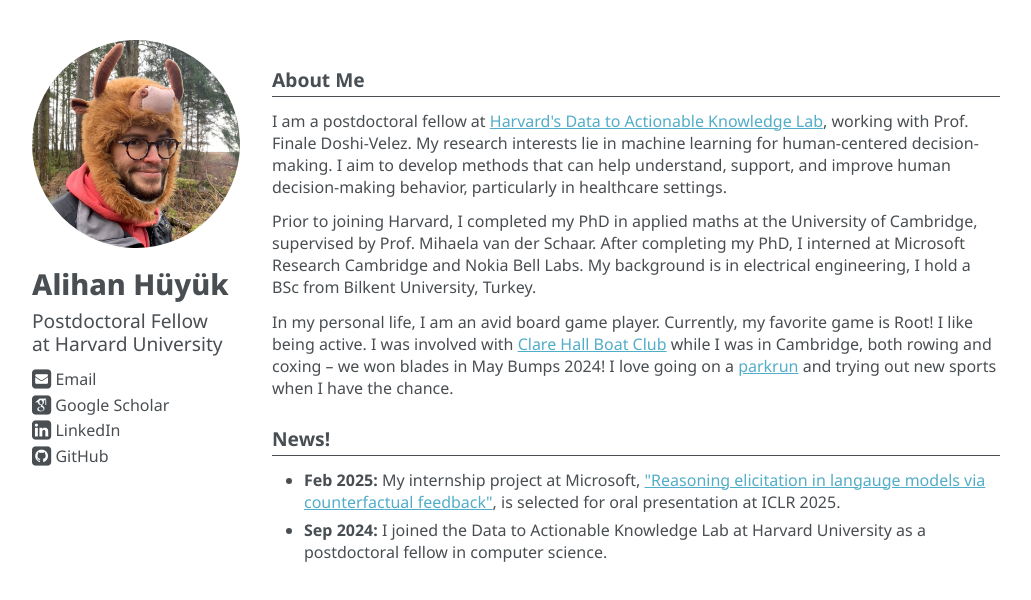
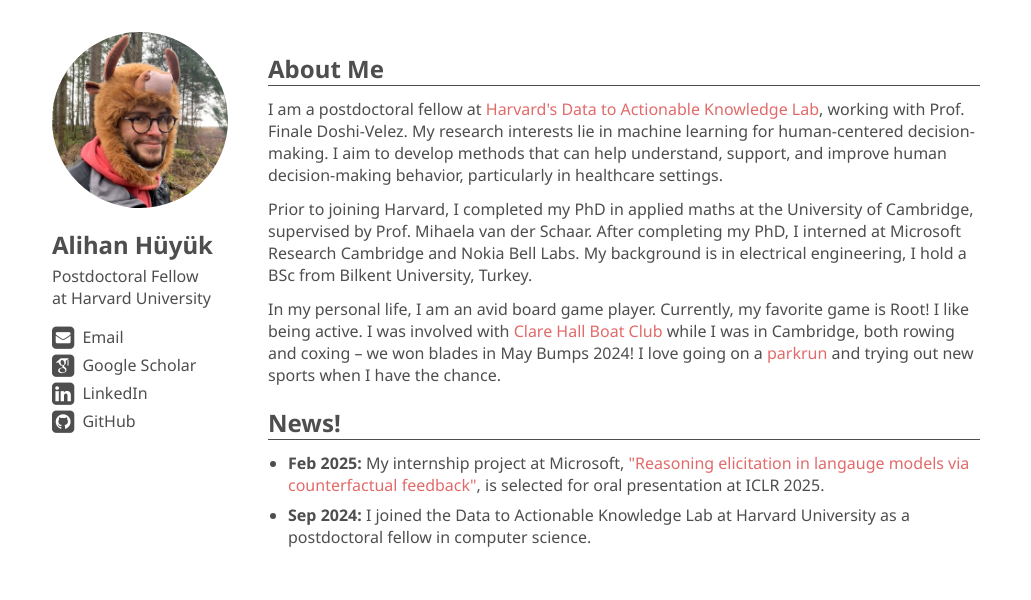
Before and after one commit to alihanhyk/alihanhyk.github.io, a plain HTML site: page index.html in a window 1280 px wide. Shown: the whole page, without its empty margins (124-1155 px from the left). Drawn offline with Linux system fonts and the light colour scheme; files whose address does not match are found by name.

Commit message:
alternative mobile desing, pink links

```diff
--- a/index.html
+++ b/index.html
@@ -3,7 +3,7 @@
         <title>Alihan H&uuml;y&uuml;k</title>
         <meta name="viewport" content="width=device-width, initial-scale=1">
         <link rel="stylesheet" href="style.css">
-        <link rel="stylesheet" href="https://fonts.googleapis.com/css?family=Noto+Sans:400,700,800">
+        <link rel="stylesheet" href="https://fonts.googleapis.com/css?family=Noto+Sans:400,700">
         <link rel="stylesheet" href="src/fontawesome/css/fontawesome.min.css">
         <link rel="stylesheet" href="src/academicons/css/academicons.min.css">
         <script>
@@ -17,23 +17,18 @@
     <body>
         <div class="wrapper">
             <div class="avatar">
-                <div class="avatar-photo">
-                    <img src="res/photo.jpg">
-                </div>
-                <div class="avatar-content">
-                    <h1>Alihan H&uuml;y&uuml;k</h1>
-                    <h2>Postdoctoral&nbsp;Fellow at&nbsp;Harvard<span>&nbsp;University</span></h2>
-                    <h3>
-                        <a target="_blank" href="" id="email"><i class="fa fa-envelope-square"></i><span>&nbsp;<span>Email</span></span></a><!--
-                        --><a target="_blank" href="https://scholar.google.com/citations?user=EMq6KwMAAAAJ"><i class="ai ai-google-scholar-square"></i><span>&nbsp;<span>Google Scholar</span></span></a><!--
-                        --><a target="_blank" href="https://www.linkedin.com/in/alihanhyk"><i class="fa fa-linkedin-square"></i><span>&nbsp;<span>LinkedIn</span></span></a><!--
-                        --><a target="_blank" href="https://github.com/alihanhyk"><i class="fa fa-github-square"></i><span>&nbsp;<span>GitHub</span></span></a>
-                    </h3>
-                </div>
+                <img src="res/photo.jpg">
+                <h1>Alihan&nbsp;H&uuml;y&uuml;k</h1>
+                <h2>Postdoctoral&nbsp;Fellow at&nbsp;Harvard<span>&nbsp;University</span></h2>
+                <h3>
+                    <a target="_blank" href="" id="email"><i class="fa fa-envelope-square"></i><span>&nbsp;<span>Email</span></span></a>
+                    <a target="_blank" href="https://scholar.google.com/citations?user=EMq6KwMAAAAJ"><i class="ai ai-google-scholar-square"></i><span>&nbsp;<span>Google Scholar</span></span></a>
+                    <a target="_blank" href="https://www.linkedin.com/in/alihanhyk"><i class="fa fa-linkedin-square"></i><span>&nbsp;<span>LinkedIn</span></span></a>
+                    <a target="_blank" href="https://github.com/alihanhyk"><i class="fa fa-github-square"></i><span>&nbsp;<span>GitHub</span></span></a>
+                </h3>
             </div>
             <div class="content">
-                <h2>About Me</h2>
-                <hr>
+                <h1>About Me</h1>
                 <p>
                     I am a postdoctoral fellow at <a target="_blank" href="https://dtak.github.io">Harvard's Data to Actionable Knowledge Lab</a>, working with Prof. Finale Doshi-Velez.
                     My research interests lie in machine learning for human-centered decision-making.
@@ -51,8 +46,7 @@
                     I was involved with <a target="_blank" href="https://www.clarehall.cam.ac.uk/chbc/">Clare Hall Boat Club</a> while I was in Cambridge, both rowing and coxing &ndash; we won blades in May Bumps 2024!
                     I love going on a <a target="_blank" href="https://www.parkrun.com">parkrun</a> and trying out new sports when I have the chance.
                 </p>
-                <h2>News!</h2>
-                <hr>
+                <h1>News!</h1>
                 <ul>
                     <li><b>Feb 2025:</b> My internship project at Microsoft, <a target="_blank" href="https://openreview.net/forum?id=VVixJ9QavY">"Reasoning elicitation in langauge models via counterfactual feedback"</a>, is selected for oral presentation at ICLR 2025.</li>
                     <li><b>Sep 2024:</b> I joined the Data to Actionable Knowledge Lab at Harvard University as a postdoctoral fellow in computer science.</li>
--- a/style.css
+++ b/style.css
@@ -1,56 +1,53 @@
 * { margin: 0; padding: 0; box-sizing: border-box; }
 
-hr { border: none; height: 1px; color: #494e52; background-color: #494e52; }
-p, h1, h2, h3, ul { color: #494e52; font-family: "Noto Sans", sans-serif; }
-a { color: #52adc8; }
+p, h1, h2, h3, ul { color: #4E4E4E; font-family: "Noto Sans", sans-serif; }
+p, ul { font-size: 1rem; margin-top: 0.75rem; }
+h1 { font-size: 1.5rem; margin-top: 1.25rem; }
+h2, h3 { font-size: 1.25rem; margin-top: 1rem; }
+
+a { color: #E26A6A; text-decoration: none; }
+a:hover { text-decoration: underline; }
 
 div.wrapper {
     min-width: 360px;
     max-width: 720px;
     margin-left: auto;
     margin-right: auto;
-    margin-top: 2rem;
-    margin-bottom: 3rem;
     padding-left: 1rem;
     padding-right: 1rem;
+    margin-top: 2rem;
+    margin-bottom: 2.5rem;
 }
 
-div.avatar { display: flex; align-items: center; }
-div.avatar-photo { width: 6rem; }
-div.avatar-photo > img { width: 100%; aspect-ratio: 1 !important; border-radius: 50%; object-fit: cover;}
-div.avatar-content { flex: 1; margin-left: 1rem; }
-div.avatar-content > h1 { font-size: 1.8rem; font-weight: 800;}
-div.avatar-content > h2 { font-size: 1rem; font-weight: normal; line-height: 1.2; }
-div.avatar-content > h2 > span { display: none; }
-div.avatar-content > h3 { font-size: 2.2rem; font-weight: normal; margin-top: 0.4rem; }
-div.avatar-content > h3 > a { margin-left: 0.6rem; color: inherit; text-decoration: none; display: inline-block;}
-div.avatar-content > h3 > a:first-of-type { margin-left: 0; }
-div.avatar-content > h3 > a > span { display: none; }
+div.avatar { display: flex; flex-direction: column; align-items: center; }
+div.avatar > img { width: 11rem; aspect-ratio: 1 !important; object-fit: cover; border-radius: 50%; }
+div.avatar > h1 { font-size: 1.5rem; margin-top: 0.75rem; font-weight: bold; }
+div.avatar > h2 { font-size: 1rem; margin-top: 0; font-weight: normal; }
+div.avatar > h2 > span { display: none; }
+div.avatar > h3 { font-size: 1rem; margin-top: 0.5rem; font-weight: normal; }
+div.avatar > h3 > a { color: inherit; text-decoration: none; }
+div.avatar > h3 > a > i { font-size: 2.75rem; display: inline-block; margin-left: 0.25rem;}
+div.avatar > h3 > a:first-of-type > i { margin-left: 0;}
+div.avatar > h3 > a > span { display: none; }
+div.avatar > h3 > a > span > span:hover { text-decoration: underline; }
 
+div.content > h1 { border-bottom: 1px solid;}
+div.content > ul {margin-left: 1.25rem; }
+div.content > ul > li { margin-top: 0.5rem; }
 
-div.content > h2 { font-size: 1.2rem; font-weight: 600; margin-top: 1.6rem; margin-bottom: 0.2rem; }
-div.content > p { margin-top: 0.8rem; }
-div.content > ul { margin-top: 0.8rem; padding-left: 2rem; }
-div.content > ul > li { margin-top: 0.4rem; }
-
-@media (min-width: 720px){
-    div.wrapper { display: flex; align-items: flex-start; margin-top: 2.5rem; }
-    div.avatar { width: 11rem; display: block; }
-    div.avatar-photo { width: 100%; }
-    div.avatar-content { margin-left: 0; }
-    div.avatar-content > h1 { font-size: 1.5rem; margin-top: 1rem; }
-    div.avatar-content > h2 { font-size: 1.2rem; margin-top: 0.4rem; }
-    div.avatar-content > h3 { font-size: 1rem; margin-top: 0.8rem; }
-    div.avatar-content > h3 > a { margin-left: 0; margin-top: 0.2rem; display: block; }
-    div.avatar-content > h3 > a > i { font-size: 1.4rem; vertical-align: top; }
-    div.avatar-content > h3 > a > span { display: inline-block; }
-    div.avatar-content > h3 > a > span > span:hover { text-decoration: underline; }
-    div.content { flex: 1; margin-left: 2rem; }
+@media (min-width: 720px) {
+    div.wrapper { display: flex; align-items: flex-start; }
+    div.avatar { align-items: flex-start; }
+    div.avatar > h1 { margin-top: 1.25rem; }
+    div.avatar > h2 { margin-top: 0.25rem; }
+    div.avatar > h2 > span { display: inline; }
+    div.avatar > h3 { margin-top: 1rem; }
+    div.avatar > h3 > a { display: block; }
+    div.avatar > h3 > a > i { font-size: 1.625rem; vertical-align: -14%; margin-left: 0; margin-bottom: 0.125rem;}
+    div.avatar > h3 > a > span { display: inline-block; margin-left: 0.25rem; }
+    div.content { margin-left: 2.5rem; }
 }
 
-@media (min-width: 1024px){
-    div.wrapper { max-width: 1000px; }
-    div.avatar { width: 13rem; }
-    div.avatar-content > h1{ font-size: 1.8rem; }
-    div.avatar-content > h2 > span { display: inline-block; }
+@media (min-width: 960px) {
+    div.wrapper { max-width: 960px; }
 }
```
